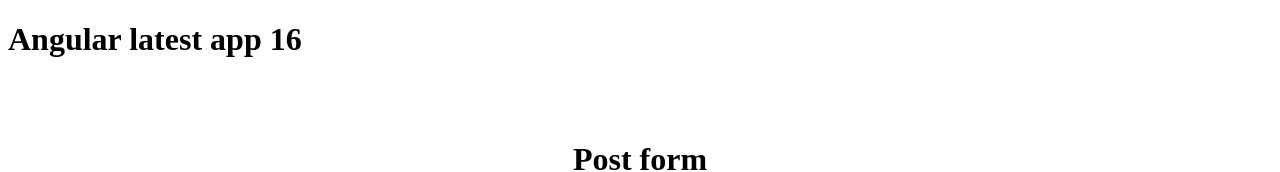
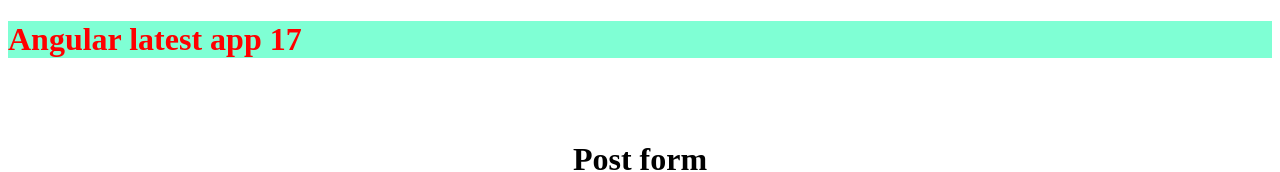
Before and after one commit to rkadduri/angularci-cd, an Angular app: page / in a window 1280 px wide. Shown: the top 172 px of the page. Built offline with nearby package versions, Linux system fonts and the light colour scheme.

Commit message:
bg-color

```diff
--- a/package.json
+++ b/package.json
@@ -7,7 +7,7 @@
     "build": "ng build",
     "watch": "ng build --watch --configuration development",
     "test": "ng test",
-    "test:prod": "ng test --browsers=ChromeHeadless --watch=false --code-coverage"
+    "test:prod":"ng test --browsers=ChromeHeadless --watch=false --code-coverage"
   },
   "private": true,
   "dependencies": {
--- a/src/app/app.component.html
+++ b/src/app/app.component.html
@@ -1,7 +1,7 @@
 <router-outlet></router-outlet>
 
 
-<h1 [class.text-red] = "bool">Angular latest app 16</h1>
+<h1 style="background-color: aquamarine; color: red;" [class.text-red] = "bool">Angular latest app 17</h1>
 
 <!--
 <h1 [style.color]= "bool? 'red' :'blue'"> style binding</h1>
@@ -130,12 +130,11 @@
 <br/>
 <br/>
 <input type="checkbox" id="check-one" [(ngModel)]="addBackground"><label id="check-one">Add background</label>
-
 </div>
 
  <div class="preview-are">
-<h1 ><span [class.add-background]= "addBackground" >{{PostTitle}}</span></h1>
-<p>{{PostDetails}}</p>
+<h1 style="text-align: left;" ><span  [class.add-background]= "addBackground" >{{PostTitle}}</span></h1>
+<p  style="text-align: left;">{{PostDetails}}</p>
 <img [src]="imageURL" alt="any image url"><br/>
-<a [href]="postURL" target="_blank" [style.display]= "postURL ? 'block':'none' ">Moredetails</a>
+<a [href]="postURL" target="_blank" [style.display]= "postURL ? 'block':'none' ">More details</a>
  </div>
```
